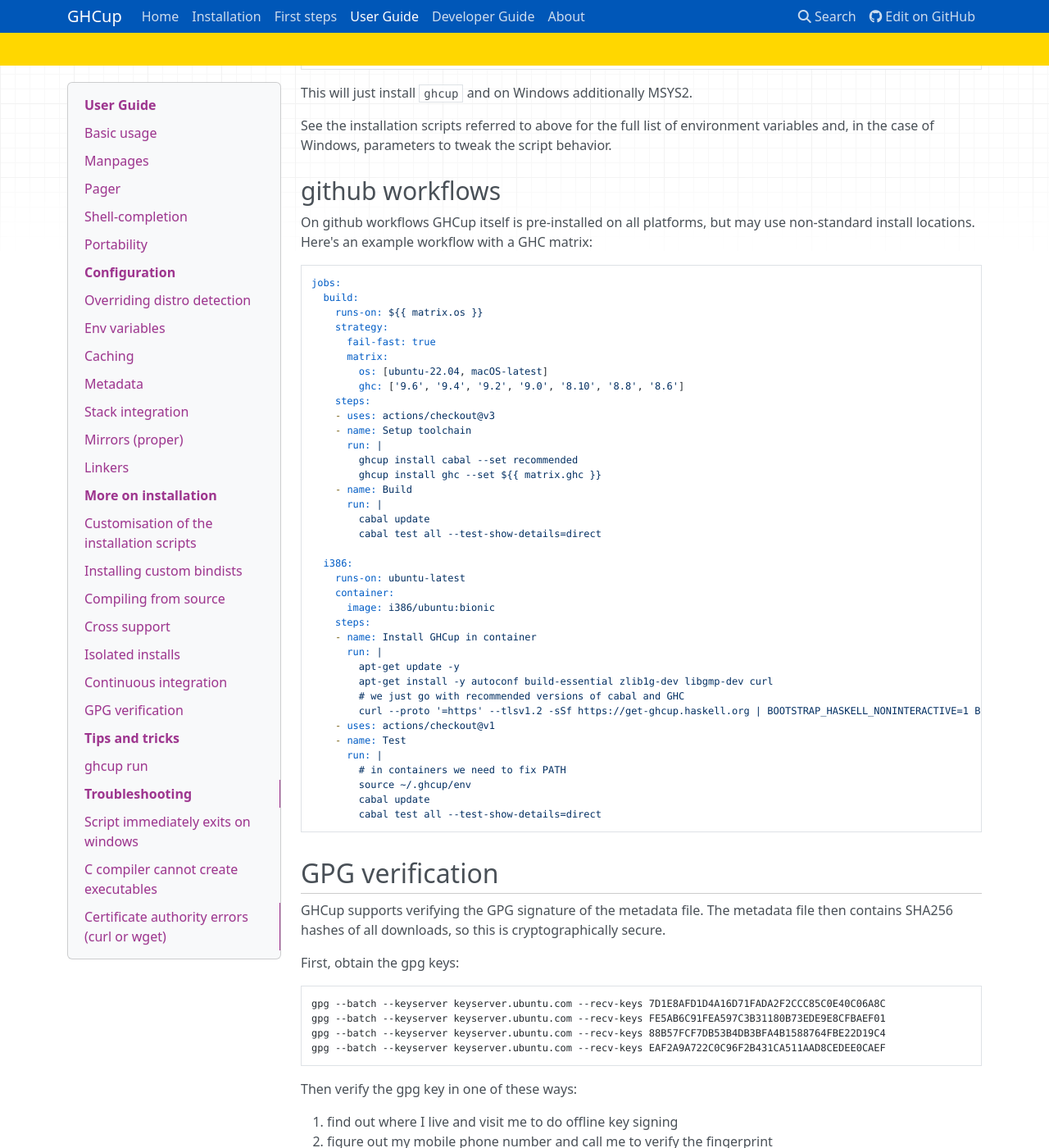
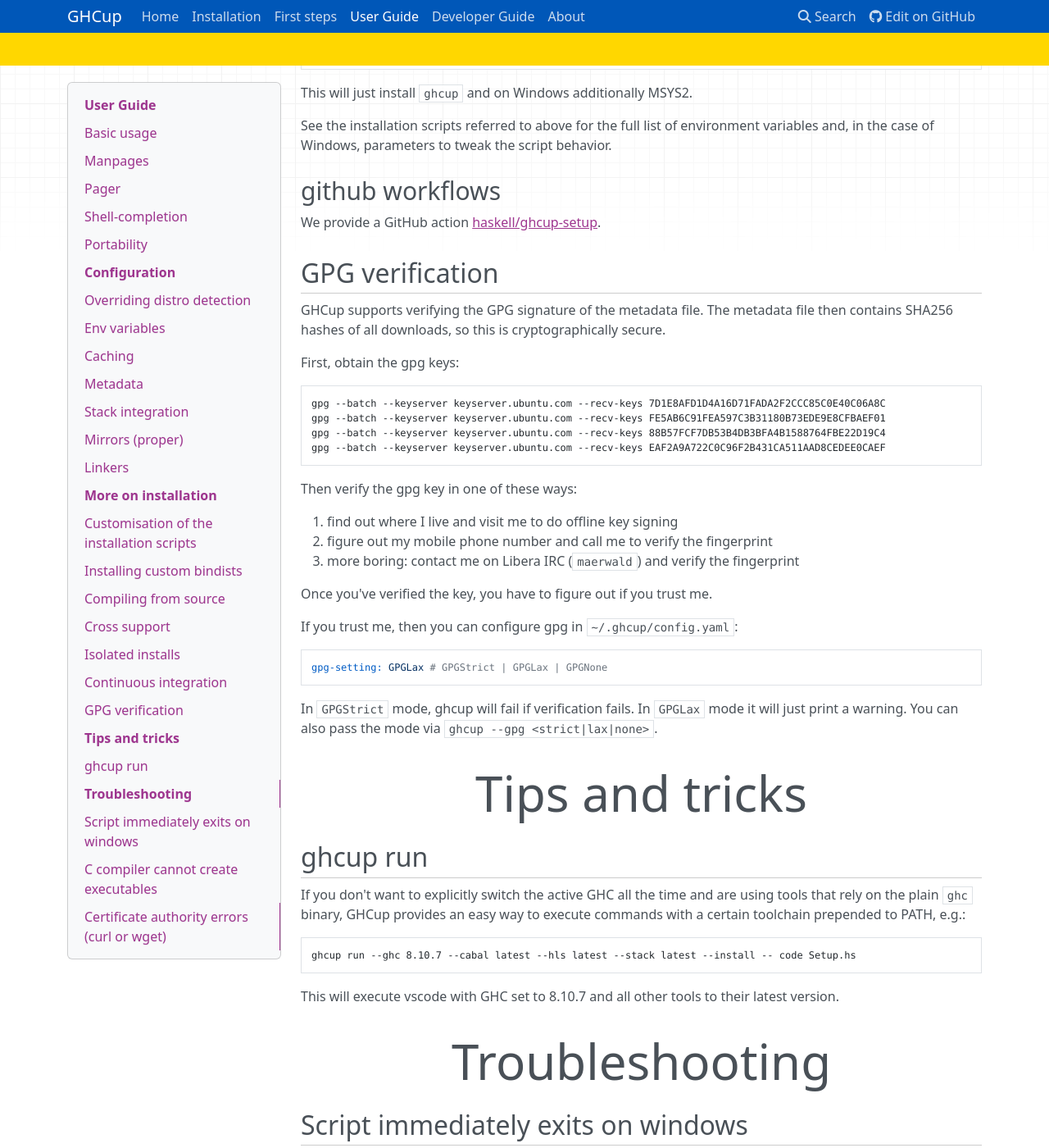
Before and after one commit to mpilgrem/ghcup-www, an MkDocs documentation site: the page built from docs/guide.md, in a window 1280 px wide and 1400 px high, scrolled down 14549 px. Shown: the whole window at 82% size. Built offline with MkDocs 1.6.1, drawn with Linux system fonts in a browser that asks for light colours; nearby versions of some CDN libraries.

Commit message:
Describe ghcup-setup

````diff
--- a/docs/guide.md
+++ b/docs/guide.md
@@ -701,48 +701,7 @@ variables and, in the case of Windows, parameters to tweak the script behavior.
 
 ### github workflows
 
-On github workflows GHCup itself is pre-installed on all platforms, but may use non-standard install locations.
-Here's an example workflow with a GHC matrix:
-
-```yaml
-jobs:
-  build:
-    runs-on: ${{ matrix.os }}
-    strategy:
-      fail-fast: true
-      matrix:
-        os: [ubuntu-22.04, macOS-latest]
-        ghc: ['9.6', '9.4', '9.2', '9.0', '8.10', '8.8', '8.6']
-    steps:
-    - uses: actions/checkout@v3
-    - name: Setup toolchain
-      run: |
-        ghcup install cabal --set recommended
-        ghcup install ghc --set ${{ matrix.ghc }}
-    - name: Build
-      run: |
-        cabal update
-        cabal test all --test-show-details=direct
-
-  i386:
-    runs-on: ubuntu-latest
-    container:
-      image: i386/ubuntu:bionic
-    steps:
-    - name: Install GHCup in container
-      run: |
-        apt-get update -y
-        apt-get install -y autoconf build-essential zlib1g-dev libgmp-dev curl
-        # we just go with recommended versions of cabal and GHC
-        curl --proto '=https' --tlsv1.2 -sSf https://get-ghcup.haskell.org | BOOTSTRAP_HASKELL_NONINTERACTIVE=1 BOOTSTRAP_HASKELL_INSTALL_NO_STACK=1 sh
-    - uses: actions/checkout@v1
-    - name: Test
-      run: |
-        # in containers we need to fix PATH
-        source ~/.ghcup/env
-        cabal update
-        cabal test all --test-show-details=direct
-```
+We provide a GitHub action [haskell/ghcup-setup](https://github.com/marketplace/actions/ghcup-setup).
 
 ## GPG verification
 
````
